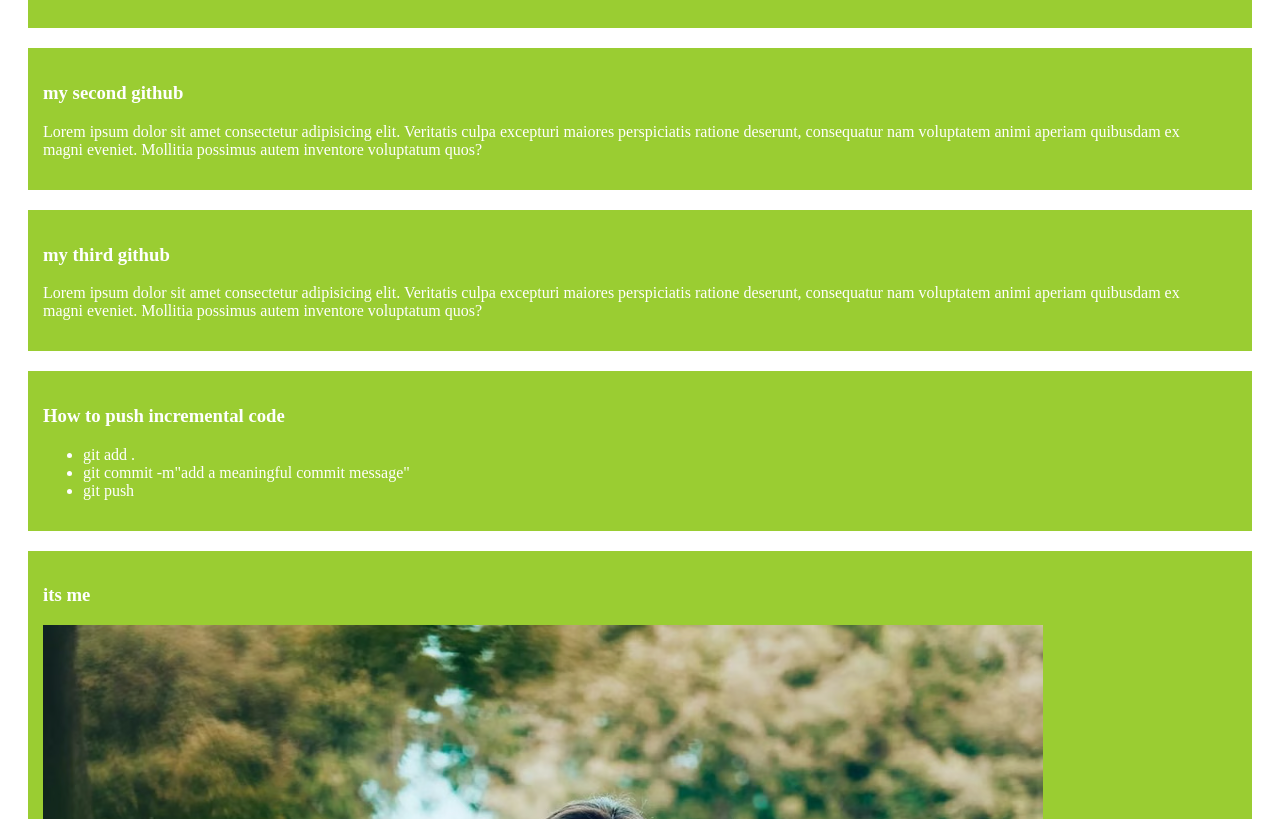
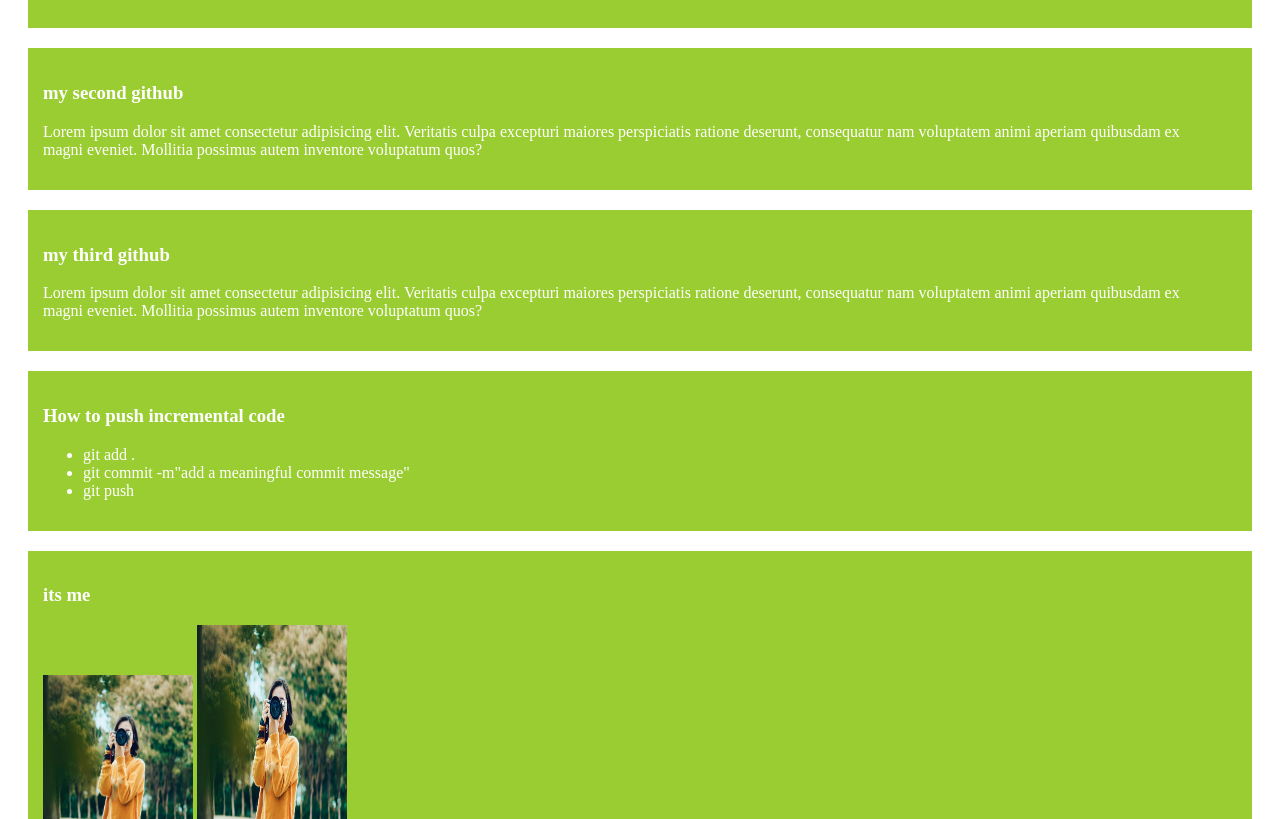
Before and after one commit to farhan1401/my-first-github, a plain HTML site: page index.html in a window 1280 px wide. Shown: the part 133-952 px from the top of the page. Drawn offline with Linux system fonts and the light colour scheme.

Commit message:
picture two

```diff
--- a/index.html
+++ b/index.html
@@ -29,7 +29,9 @@
     </div>
     <div>
         <h3>its me</h3>
-        <img src="free-images.avif" alt="">
+        <img src="free-images.avif" width="150px" height="150px" alt="">
+        <img src="free-images.avif" width="150" height="200px" alt="">
+
     </div>
 </body>
 </html>
```
